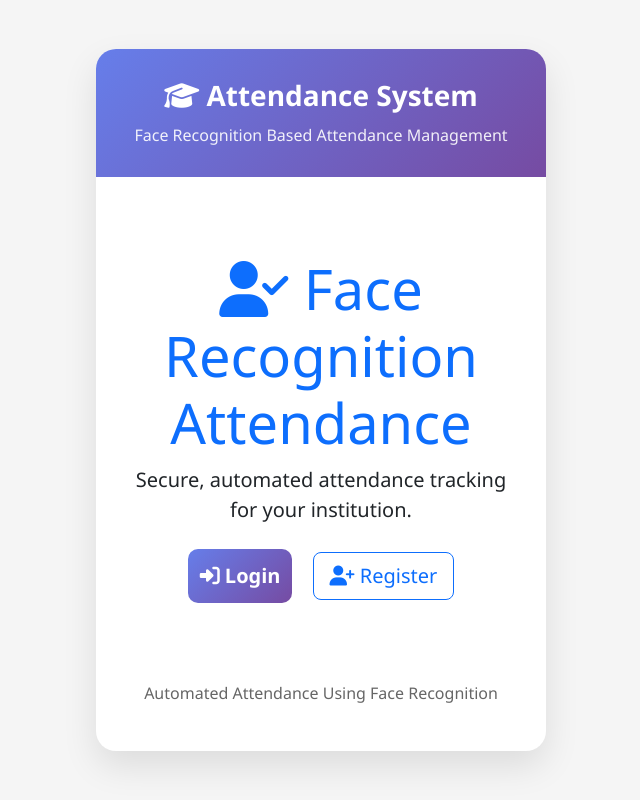
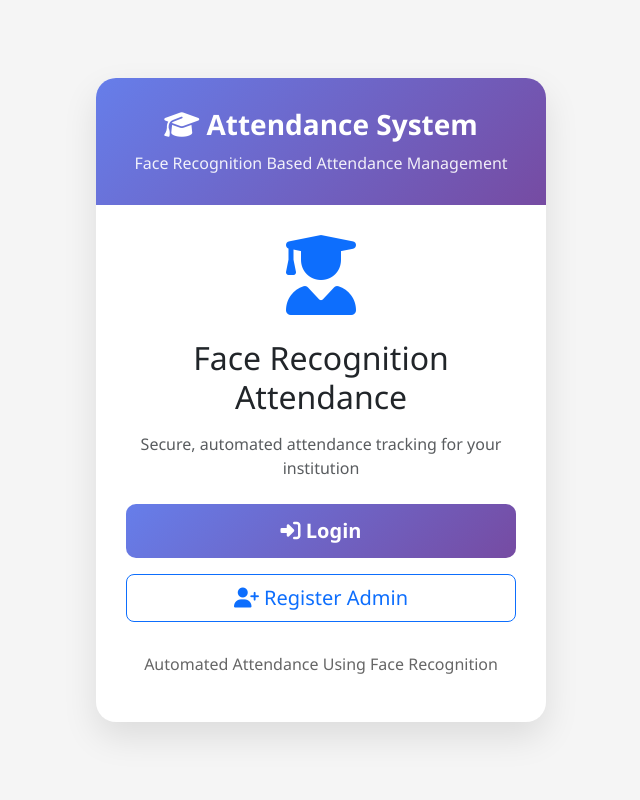
Before and after one commit to Shreyarg-77/face_attendance, a Flask app: page / in a window 1280 px wide. Shown: the whole page, without its empty margins (319-959 px from the left). Run offline with Flask 3, Linux system fonts and the light colour scheme.

Commit message:
Altered code

```diff
--- a/app.py
+++ b/app.py
@@ -112,25 +112,34 @@ with app.app_context():
 def welcome():
     return render_template('welcome.html')
 
-@app.route('/register_admin', methods=['GET', 'POST'])
-def register_admin():
+@app.route('/register', methods=['GET', 'POST'])
+def register():
     if request.method == 'POST':
         username = request.form['username']
         password = generate_password_hash(request.form['password'])
         class_name = request.form['class_name']
         email = request.form['email']
-        new_id = db.session.query(db.func.max(Admin.id)).scalar() or 0 + 1
-        new_admin = Admin(id=new_id, username=username, password=password, class_name=class_name, email=email)
-        try:
-            db.session.add(new_admin)
-            db.session.commit()
-            flash('Admin registered successfully!')
-            return redirect(url_for('login'))
-        except Exception as e:
-            db.session.rollback()
-            flash(f'Registration error: {e}')
-    return render_template('register_admin.html')
 
+        # Check if username exists
+        existing_admin = Admin.query.filter_by(username=username).first()
+        if existing_admin:
+            flash('Username already exists!', 'danger')
+            return redirect(url_for('register'))
+
+        # Create new admin WITHOUT manual id
+        new_admin = Admin(
+            username=username,
+            password=password,
+            class_name=class_name,
+            email=email
+        )
+        db.session.add(new_admin)
+        db.session.commit()
+
+        flash('Registration successful! Please login.', 'success')
+        return redirect(url_for('login'))
+
+    return render_template('register.html')
 @app.route('/login', methods=['GET', 'POST'])
 def login():
     if request.method == 'POST':
--- a/templates/welcome.html
+++ b/templates/welcome.html
@@ -1,12 +1,22 @@
 {% extends 'base_public.html' %}
+
 {% block title %}Welcome - Attendance System{% endblock %}
+
 {% block content %}
-<div class="text-center py-5">
-    <h1 class="display-4 text-primary"><i class="fas fa-user-check"></i> Face Recognition Attendance</h1>
-    <p class="lead">Secure, automated attendance tracking for your institution.</p>
-    <div class="mobile-stack justify-content-center mt-4">
-        <a href="/login" class="btn btn-primary btn-lg me-3"><i class="fas fa-sign-in-alt"></i> Login</a>
-        <a href="/register_admin" class="btn btn-outline-primary btn-lg"><i class="fas fa-user-plus"></i> Register</a>
+<div class="text-center">
+    <div class="mb-4">
+        <i class="fas fa-user-graduate fa-5x text-primary"></i>
+    </div>
+    <h2 class="mb-3">Face Recognition Attendance</h2>
+    <p class="text-muted mb-4">Secure, automated attendance tracking for your institution</p>
+
+    <div class="d-grid gap-3">
+        <a href="/login" class="btn btn-primary btn-lg">
+            <i class="fas fa-sign-in-alt"></i> Login
+        </a>
+        <a href="/register" class="btn btn-outline-primary btn-lg">
+            <i class="fas fa-user-plus"></i> Register Admin
+        </a>
     </div>
 </div>
 {% endblock %}
```
